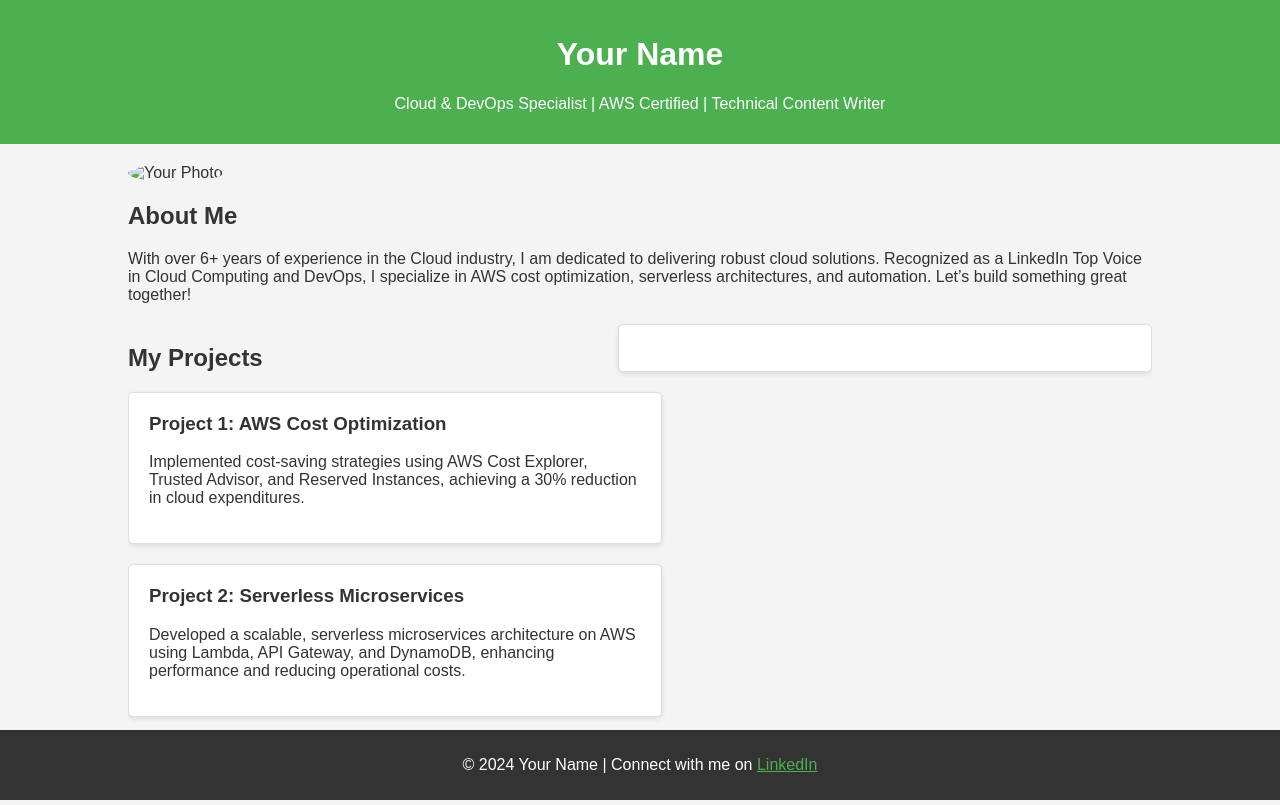
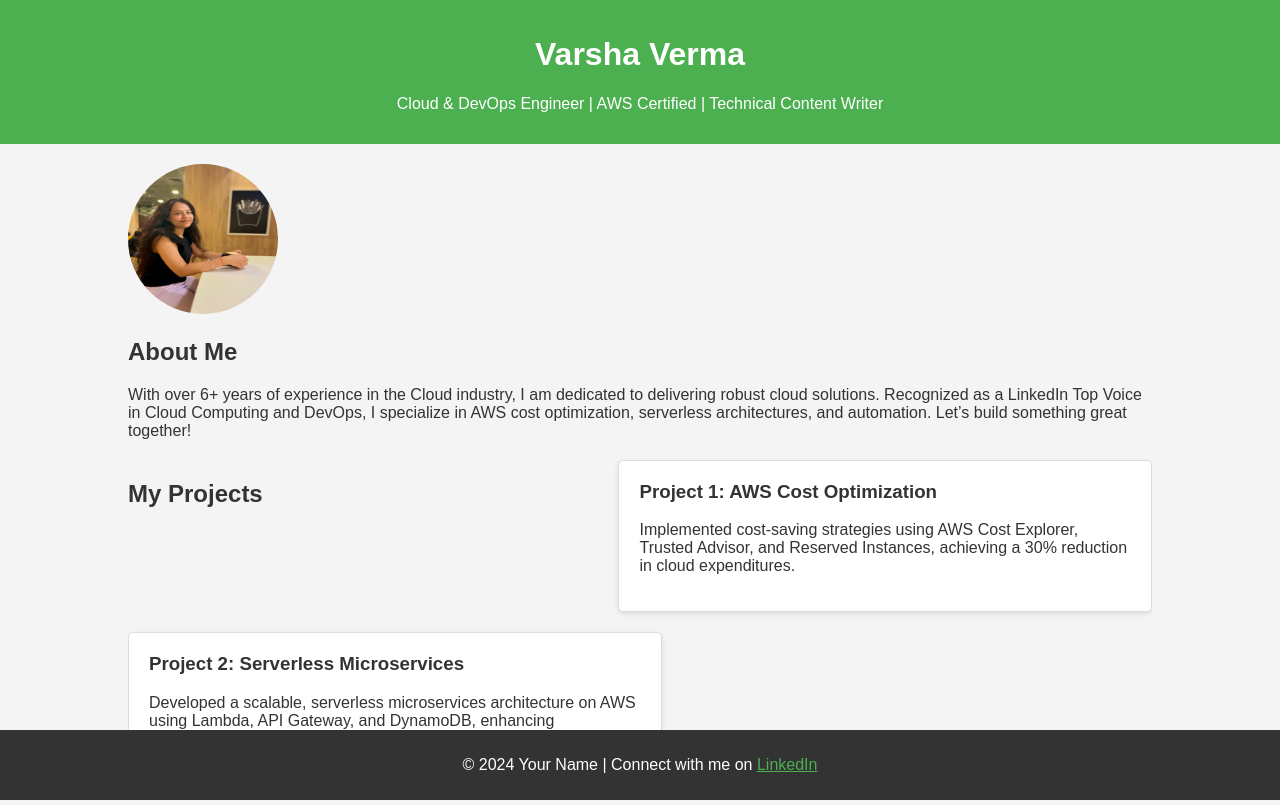
Before and after one commit to Varsha-Verma/Portfolio-website, a plain HTML site: page index.html in a window 1280 px wide. Drawn offline with Linux system fonts and the light colour scheme.

Commit message:
updated Profile pic in index.html

```diff
--- a/index.html
+++ b/index.html
@@ -3,7 +3,7 @@
 <head>
     <meta charset="UTF-8">
     <meta name="viewport" content="width=device-width, initial-scale=1.0">
-    <title>Varsha Verma - Portfolio</title>
+    <title> Varsha Verma - Portfolio </title>
     <style>
         body {
             font-family: Arial, sans-serif;
@@ -64,19 +64,19 @@
 </head>
 <body>
     <header>
-        <h1>Your Name</h1>
-        <p>Cloud & DevOps Specialist | AWS Certified | Technical Content Writer</p>
+        <h1>Varsha Verma</h1>
+        <p>Cloud & DevOps Engineer | AWS Certified | Technical Content Writer</p>
     </header>
     <div class="container">
         <section class="about">
-            <img src="your-photo.jpg" alt="Your Photo">
+            <img src="vv-pic.jpg" alt="Hello!!">
             <h2>About Me</h2>
             <p>With over 6+ years of experience in the Cloud industry, I am dedicated to delivering robust cloud solutions. Recognized as a LinkedIn Top Voice in Cloud Computing and DevOps, I specialize in AWS cost optimization, serverless architectures, and automation. Let’s build something great together!</p>
         </section>
 
         <section class="projects">
             <h2>My Projects</h2>
-            <div class="project"></div>
+            <div></div>
             <div class="project">
                 <h3>Project 1: AWS Cost Optimization</h3>
                 <p>Implemented cost-saving strategies using AWS Cost Explorer, Trusted Advisor, and Reserved Instances, achieving a 30% reduction in cloud expenditures.</p>
```
Also changed, not shown: vv-pic.jpg (added).
